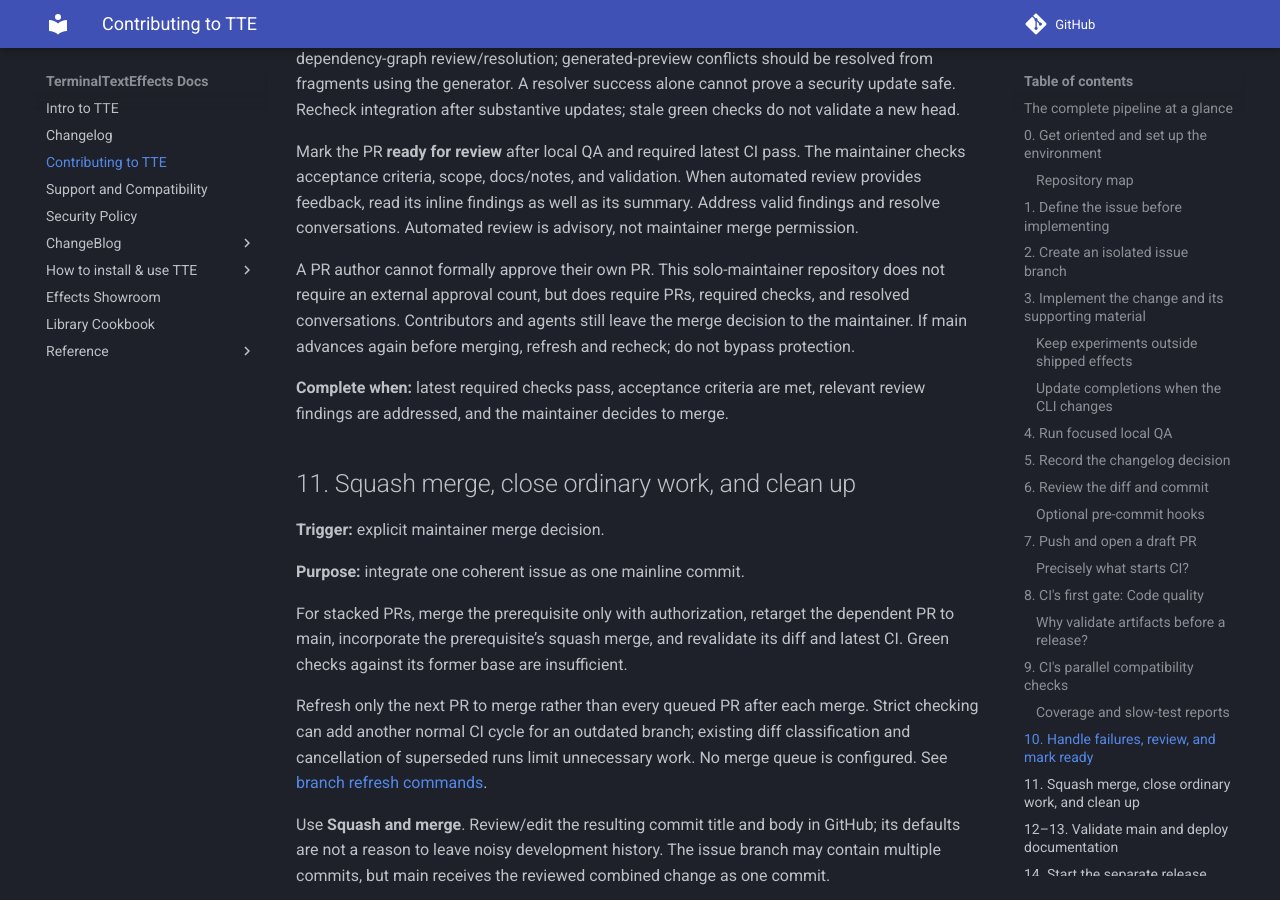
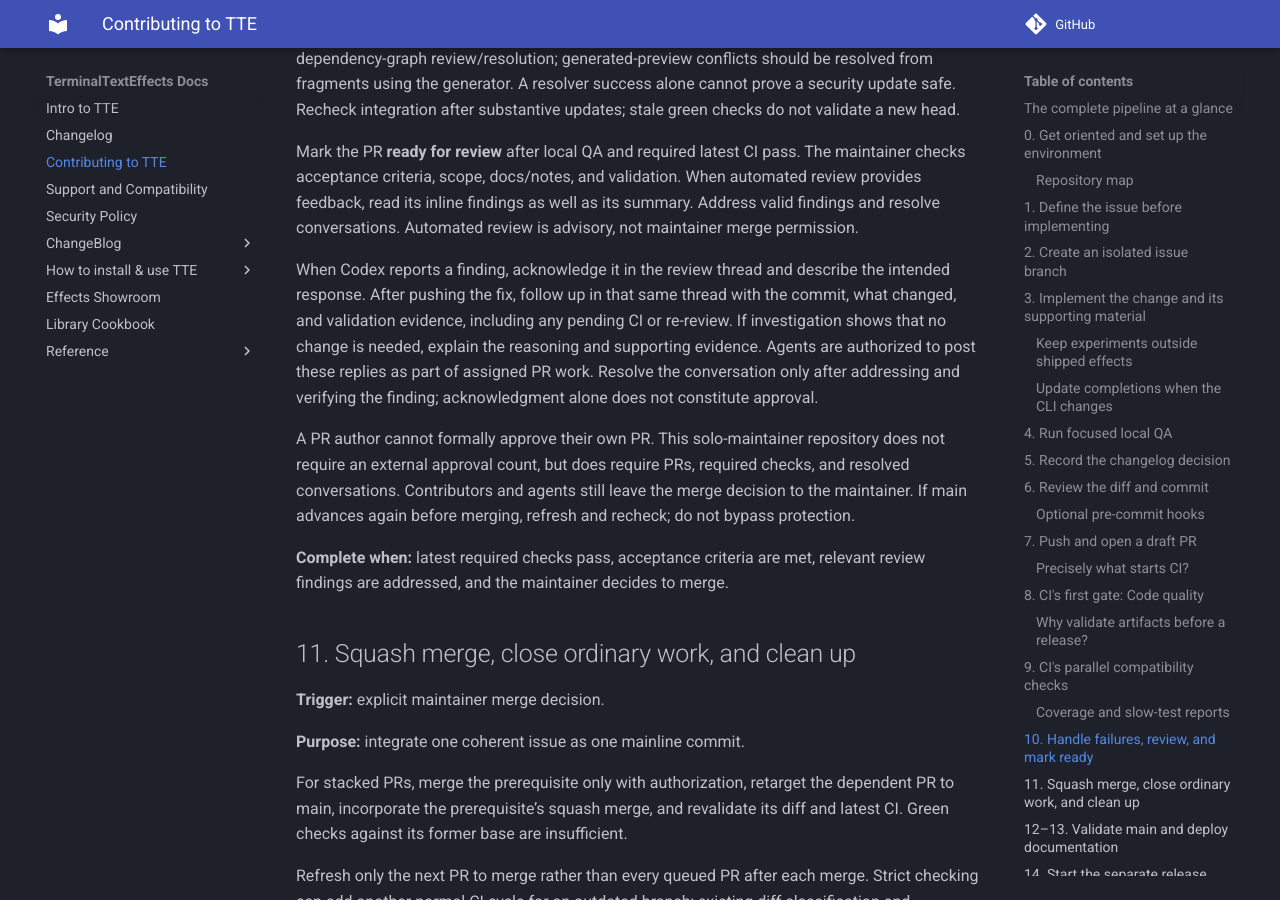
Before and after one commit to ChrisBuilds/terminaltexteffects, an MkDocs documentation site: the page built from docs/development.md, in a window 1280 px wide and 900 px high, scrolled down 16227 px. Built offline with MkDocs 1.6.1 and Material for MkDocs 9.7.7, drawn with Linux system fonts in a browser that asks for light colours; comment, search, counter and statistics services are not loaded.

Commit message:
Document acknowledgment and follow-up for Codex findings (#152)

```diff
--- a/docs/development.md
+++ b/docs/development.md
@@ -370,6 +370,8 @@ Before merging, the branch must include current main: GitHub enforces strict req
 
 Mark the PR **ready for review** after local QA and required latest CI pass. The maintainer checks acceptance criteria, scope, docs/notes, and validation. When automated review provides feedback, read its inline findings as well as its summary. Address valid findings and resolve conversations. Automated review is advisory, not maintainer merge permission.
 
+When Codex reports a finding, acknowledge it in the review thread and describe the intended response. After pushing the fix, follow up in that same thread with the commit, what changed, and validation evidence, including any pending CI or re-review. If investigation shows that no change is needed, explain the reasoning and supporting evidence. Agents are authorized to post these replies as part of assigned PR work. Resolve the conversation only after addressing and verifying the finding; acknowledgment alone does not constitute approval.
+
 A PR author cannot formally approve their own PR. This solo-maintainer repository does not require an external approval count, but does require PRs, required checks, and resolved conversations. Contributors and agents still leave the merge decision to the maintainer. If main advances again before merging, refresh and recheck; do not bypass protection.
 
 **Complete when:** latest required checks pass, acceptance criteria are met, relevant review findings are addressed, and the maintainer decides to merge.
```
Also changed, not shown: AGENTS.md (+6 -0 lines), changelog.d/151.skip.md (added, +1 -0 lines).
